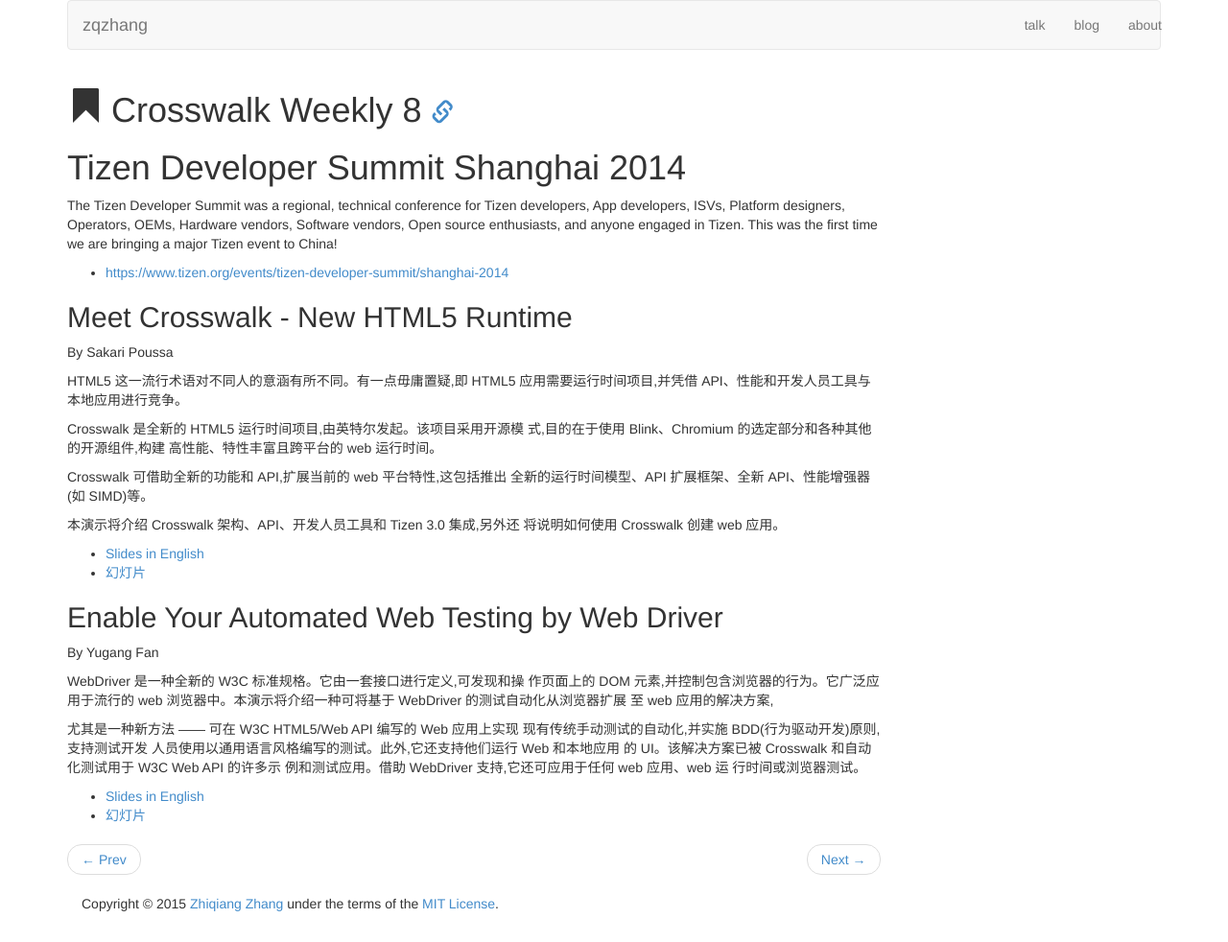
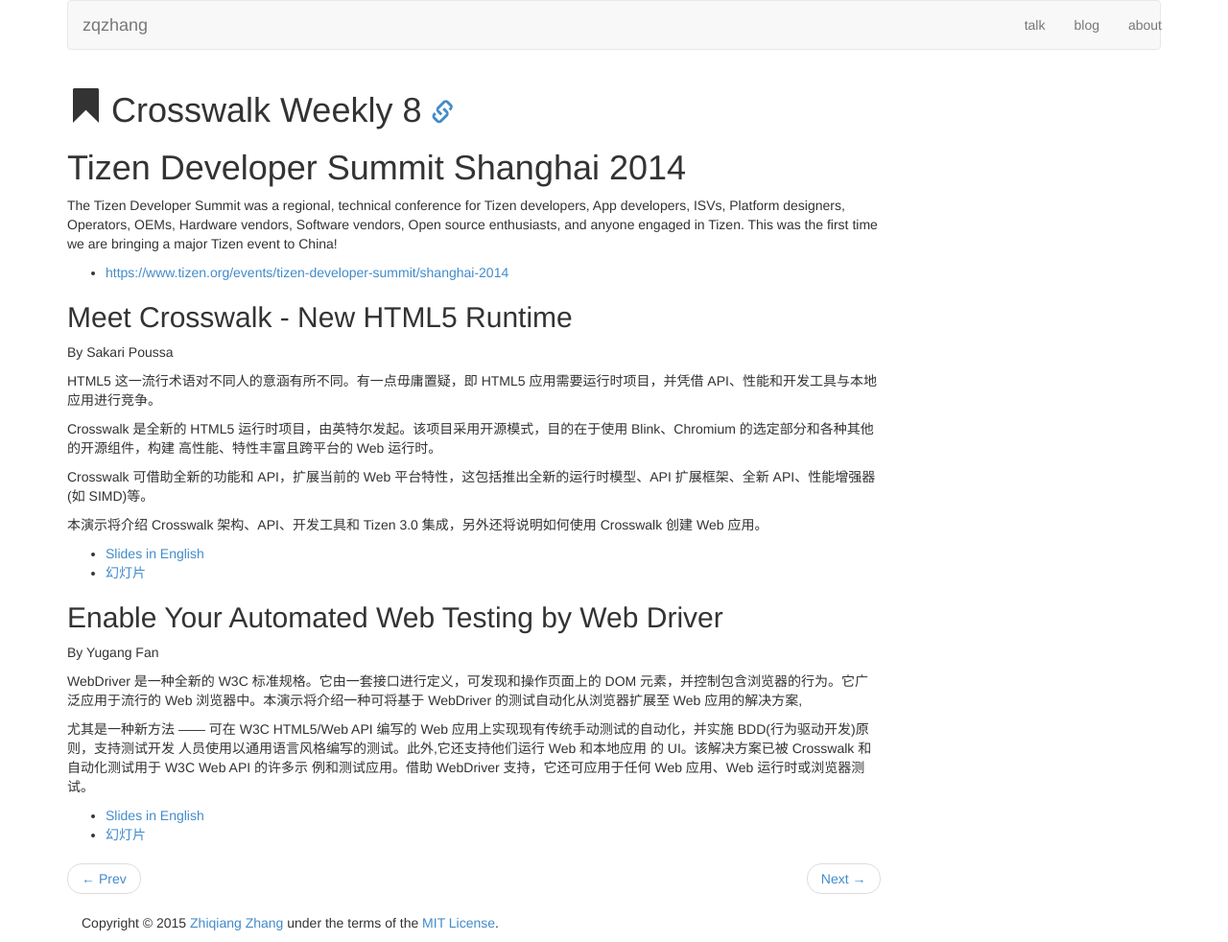
Before and after one commit to shuixin222/zqzhang.github.io, a Jekyll site: the page built from _posts/2014-10-20-crosswalk-weekly-8.md, in a window 1280 px wide. Shown: the whole page at 96% size. Built offline with Jekyll 4.4.1, drawn with Linux system fonts in a browser that asks for light colours.

Commit message:
Refine Crosswalk Weekly 8

```diff
--- a/_posts/2014-10-20-crosswalk-weekly-8.md
+++ b/_posts/2014-10-20-crosswalk-weekly-8.md
@@ -15,13 +15,13 @@
 
 By Sakari Poussa
 
-HTML5 这一流行术语对不同人的意涵有所不同。有一点毋庸置疑,即 HTML5 应用需要运行时间项目,并凭借 API、性能和开发人员工具与本地应用进行竞争。
+HTML5 这一流行术语对不同人的意涵有所不同。有一点毋庸置疑，即 HTML5 应用需要运行时项目，并凭借 API、性能和开发工具与本地应用进行竞争。
 
-Crosswalk 是全新的 HTML5 运行时间项目,由英特尔发起。该项目采用开源模 式,目的在于使用 Blink、Chromium 的选定部分和各种其他的开源组件,构建 高性能、特性丰富且跨平台的 web 运行时间。
+Crosswalk 是全新的 HTML5 运行时项目，由英特尔发起。该项目采用开源模式，目的在于使用 Blink、Chromium 的选定部分和各种其他的开源组件，构建 高性能、特性丰富且跨平台的 Web 运行时。
 
-Crosswalk 可借助全新的功能和 API,扩展当前的 web 平台特性,这包括推出 全新的运行时间模型、API 扩展框架、全新 API、性能增强器(如 SIMD)等。
+Crosswalk 可借助全新的功能和 API，扩展当前的 Web 平台特性，这包括推出全新的运行时模型、API 扩展框架、全新 API、性能增强器(如 SIMD)等。
 
-本演示将介绍 Crosswalk 架构、API、开发人员工具和 Tizen 3.0 集成,另外还 将说明如何使用 Crosswalk 创建 web 应用。
+本演示将介绍 Crosswalk 架构、API、开发工具和 Tizen 3.0 集成，另外还将说明如何使用 Crosswalk 创建 Web 应用。
 
 * [Slides in English](http://download.tizen.org/misc/media/tds2014/slides/Meet-Crosswalk-SakariPoussa_en.pdf)
 * [幻灯片](http://download.tizen.org/misc/media/tds2014/slides/Meet-Crosswalk-SakariPoussa_cn.pdf)
@@ -31,9 +31,9 @@
 
 By Yugang Fan
 
-WebDriver 是一种全新的 W3C 标准规格。它由一套接口进行定义,可发现和操 作页面上的 DOM 元素,并控制包含浏览器的行为。它广泛应用于流行的 web 浏览器中。本演示将介绍一种可将基于 WebDriver 的测试自动化从浏览器扩展 至 web 应用的解决方案,
+WebDriver 是一种全新的 W3C 标准规格。它由一套接口进行定义，可发现和操作页面上的 DOM 元素，并控制包含浏览器的行为。它广泛应用于流行的 Web 浏览器中。本演示将介绍一种可将基于 WebDriver 的测试自动化从浏览器扩展至 Web 应用的解决方案,
 
-尤其是一种新方法 —— 可在 W3C HTML5/Web API 编写的 Web 应用上实现 现有传统手动测试的自动化,并实施 BDD(行为驱动开发)原则,支持测试开发 人员使用以通用语言风格编写的测试。此外,它还支持他们运行 Web 和本地应用 的 UI。该解决方案已被 Crosswalk 和自动化测试用于 W3C Web API 的许多示 例和测试应用。借助 WebDriver 支持,它还可应用于任何 web 应用、web 运 行时间或浏览器测试。
+尤其是一种新方法 —— 可在 W3C HTML5/Web API 编写的 Web 应用上实现现有传统手动测试的自动化，并实施 BDD(行为驱动开发)原则，支持测试开发 人员使用以通用语言风格编写的测试。此外,它还支持他们运行 Web 和本地应用 的 UI。该解决方案已被 Crosswalk 和自动化测试用于 W3C Web API 的许多示 例和测试应用。借助 WebDriver 支持，它还可应用于任何 Web 应用、Web 运行时或浏览器测试。
 
 * [Slides in English](http://download.tizen.org/misc/media/tds2014/slides/EnableYourAutomatedWebAppTestingbyWebDriver_YugangFan_en.pdf)
 * [幻灯片](http://download.tizen.org/misc/media/tds2014/slides/EnableYourAutomatedWebAppTestingbyWebDriver_YugangFan_cn.pdf)
```
